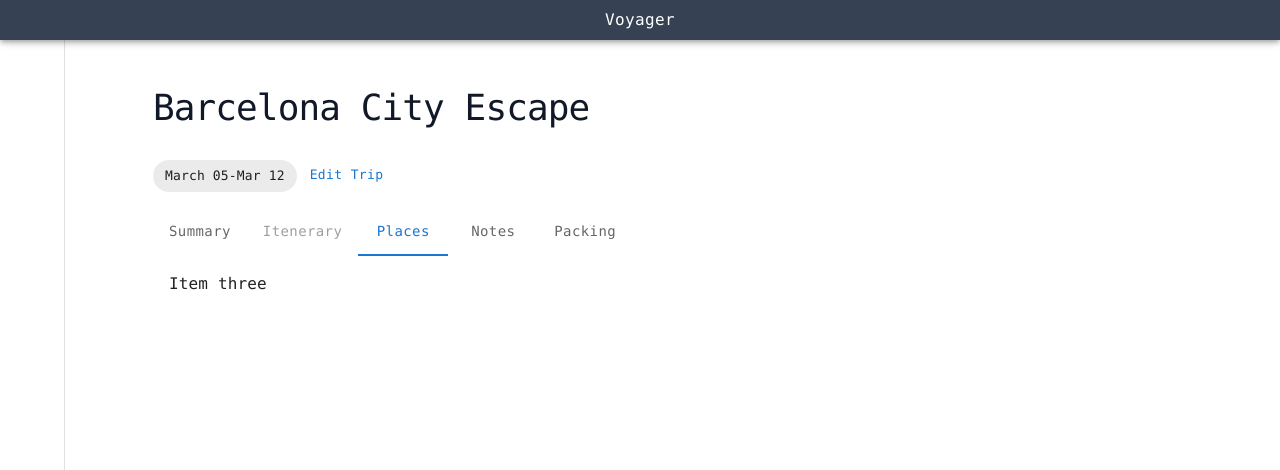
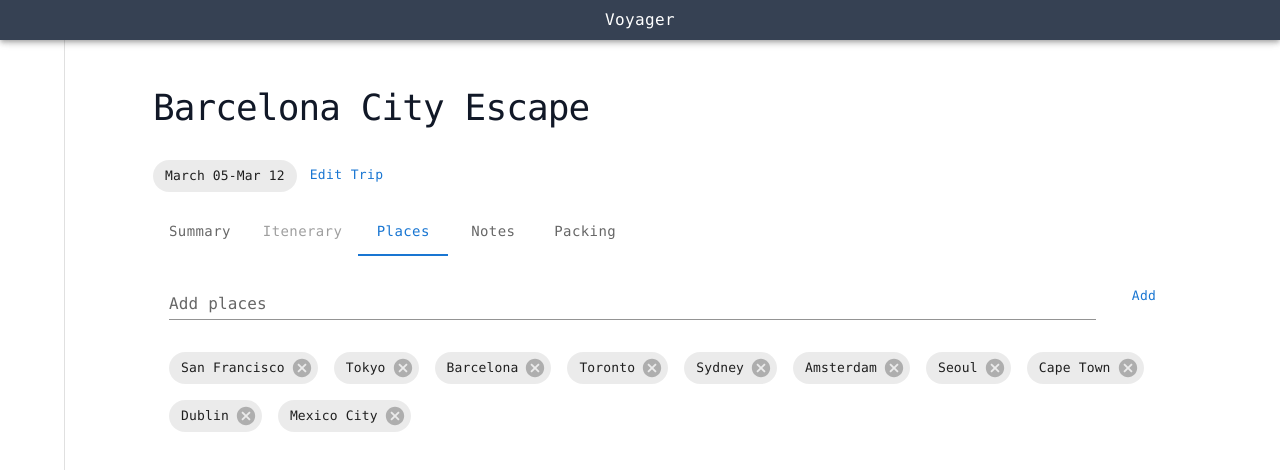
Before and after one commit to prathameshd/voyager, a React (Vite) app in the folder my-app/: page /detail/1 in a window 1280 px wide. Both pictures are taken after a click on the tab "Places". Shown: the top 470 px of the page. Built offline with nearby package versions, Linux system fonts and the light colour scheme; some icons are missing.

Commit message:
add places component

```diff
--- a/my-app/src/components/MiniDrawer.tsx
+++ b/my-app/src/components/MiniDrawer.tsx
@@ -17,7 +17,6 @@ import { Button, Tooltip } from '@mui/material';
 import ChecklistIcon from '@mui/icons-material/Checklist';
 
 const drawerWidth = 0;
-
 
 const openedMixin = (theme: Theme): CSSObject => ({
     width: drawerWidth,
--- a/my-app/src/components/TripDetail.tsx
+++ b/my-app/src/components/TripDetail.tsx
@@ -5,14 +5,9 @@ import { mockTrips } from "../mockData/mockTrips";
 import type { Trip } from "../models/trip";
 import React from "react";
 import TripSummary from "./trip/TripSummary";
-import Timeline from '@mui/lab/Timeline';
-import TimelineItem from '@mui/lab/TimelineItem';
-import TimelineSeparator from '@mui/lab/TimelineSeparator';
-import TimelineConnector from '@mui/lab/TimelineConnector';
-import TimelineContent from '@mui/lab/TimelineContent';
-import TimelineDot from '@mui/lab/TimelineDot';
 import { TripNotes } from "./trip/TripNotes";
 import { TripPacking } from "./trip/TripPacking";
+import Places from "./trip/Places";
 
 interface TabPanelProps {
     children?: React.ReactNode;
@@ -122,7 +117,7 @@ export default function TripDetail() {
                 <div className="p-[16px]" hidden={value != 2}>
                 </div>
                 <div className="p-[16px]" hidden={value != 3}>
-                    Item three
+                    <Places/>
                 </div>
                 <div className="p-[16px]" hidden={value != 4}>
                     <TripNotes></TripNotes>
--- /dev/null
+++ b/my-app/src/components/trip/Places.tsx
@@ -0,0 +1,53 @@
+import { Button, Chip } from "@mui/material";
+import TextField from "@mui/material/TextField";
+import { useEffect, useState } from "react";
+import { mockPlaces } from "../../mockData/mockTrips";
+
+export default function Places() {
+    const [places, setPlaces] = useState<Array<any>>([]);
+    const [place, setPlace] = useState<string>('');
+
+    useEffect(() => {
+        setPlaces(mockPlaces)
+    }, [])
+
+    const handleClick = (e: any) => {
+        console.info(e);
+    };
+
+    const handleEnter = (e: any) => {
+        if (place !== '' && e.key === 'Enter') {
+            addPlace(place)
+        }
+    }
+
+    const handleDelete = (index: any) => {
+        setPlaces((prev) => prev.filter(val => prev.indexOf(val) != index));
+    };
+
+    const addPlace = (place: string) => {
+        setPlaces((prev) => [...prev, place]);
+        setPlace('')
+    };
+
+    return (
+        <>
+            <div className="flex flex-col gap-8">
+                <div className="flex flex-row gap-4">
+                    <TextField fullWidth value={place} onChange={(e) => setPlace(e.target.value)} onKeyDown={handleEnter} id="standard-basic" label="Add places" variant="standard" />
+                    <Button size="small" sx={{ textTransform: 'capitalize' }} variant="text" onClick={() => addPlace(place)} >Add</Button>
+                </div>
+                <div className="flex flex-row flex-wrap gap-4">
+                    {places.map((item, index) =>
+                        <Chip
+                            label={item}
+                            key={index}
+                            onClick={handleClick}
+                            onDelete={() => handleDelete(index)}
+                        />
+                    )}
+                </div>
+            </div>
+        </>
+    )
+}
--- a/my-app/src/mockData/mockTrips.ts
+++ b/my-app/src/mockData/mockTrips.ts
@@ -62,3 +62,17 @@ export const mockTrips: Trip[] = [
     endDate: new Date("2025-12-18")
   }
 ];
+
+
+export const mockPlaces = [
+  "San Francisco",
+  "Tokyo",
+  "Barcelona",
+  "Toronto",
+  "Sydney",
+  "Amsterdam",
+  "Seoul",
+  "Cape Town",
+  "Dublin",
+  "Mexico City"
+];
```
